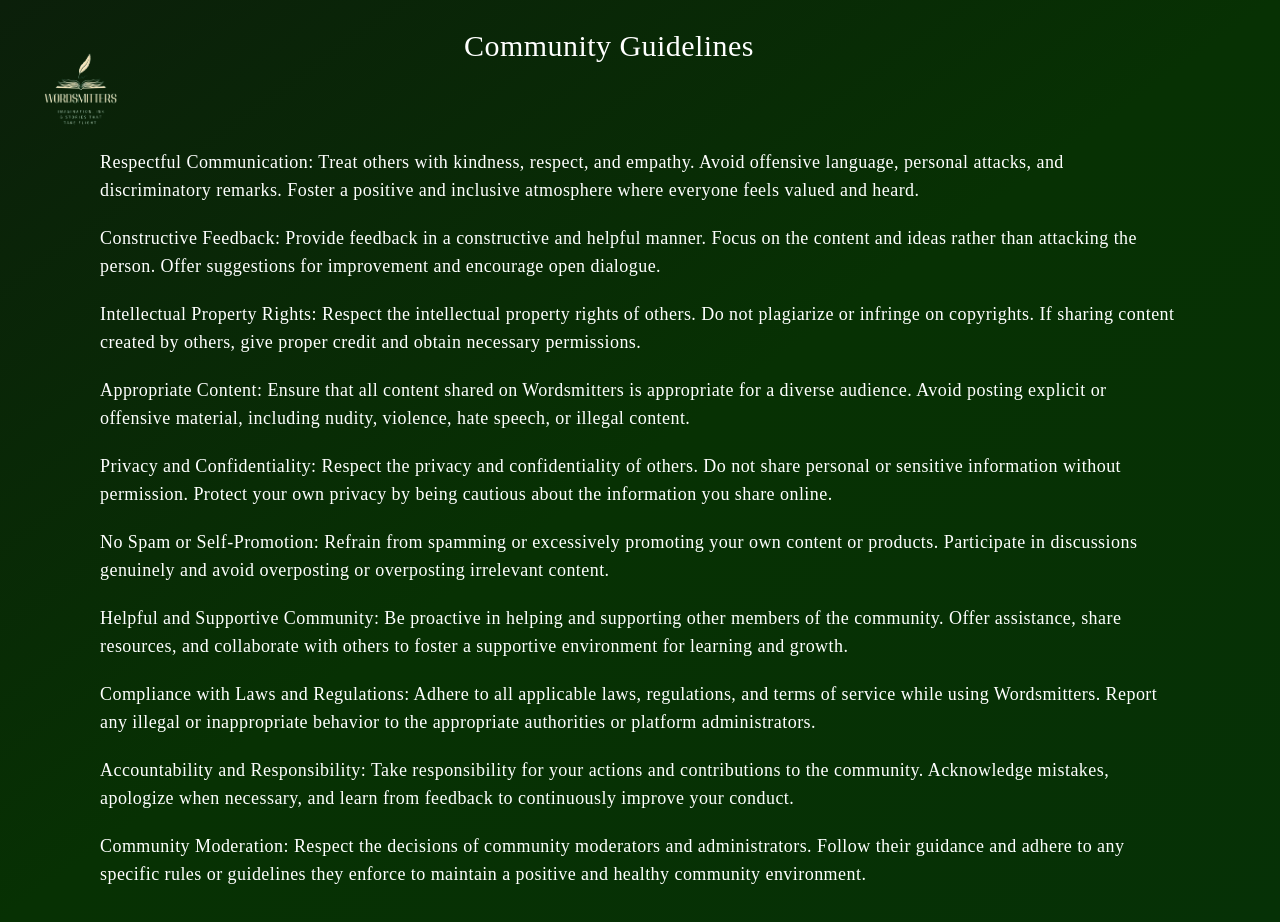
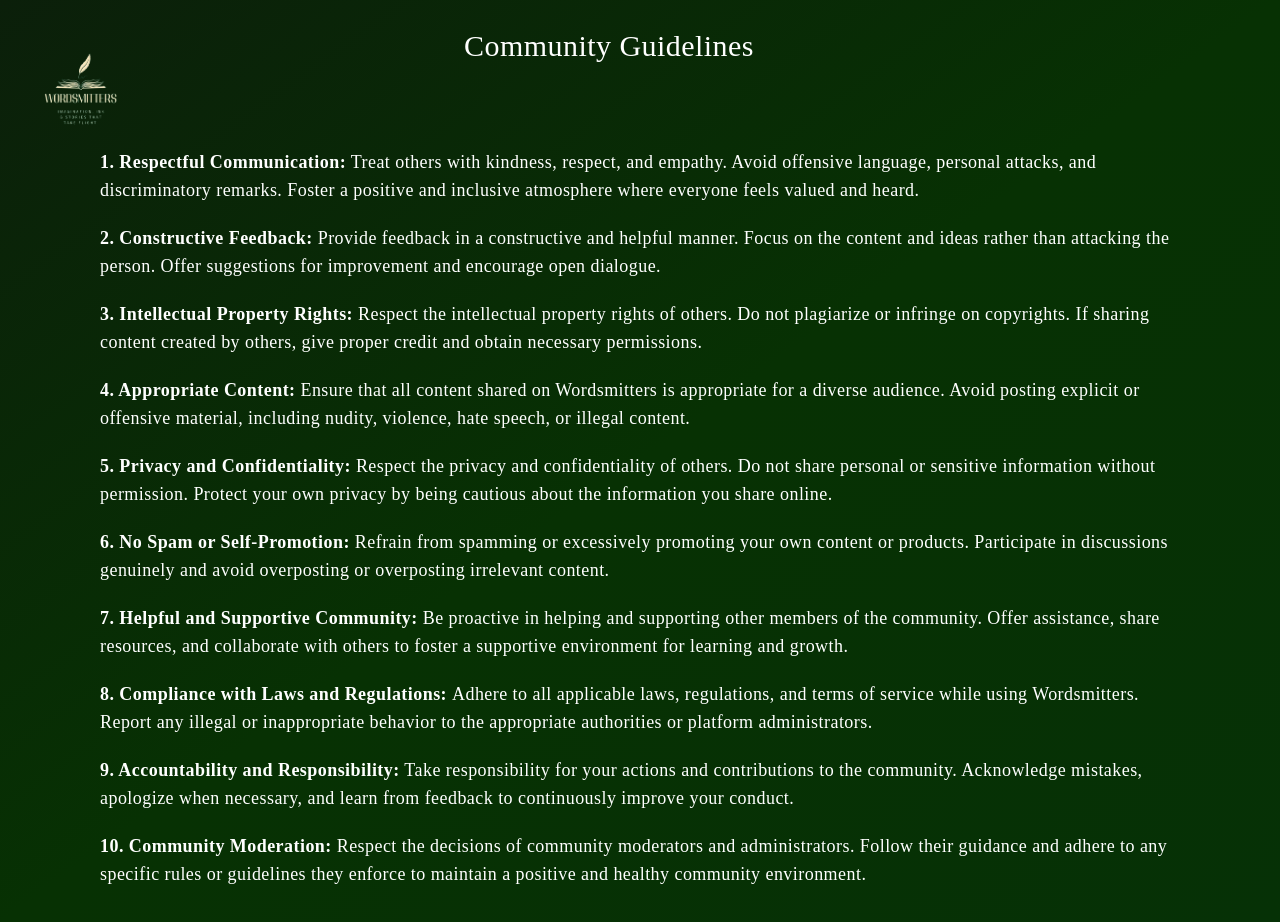
Before and after one commit to Munyia/WordSmitters, a React (Vite) app in the folder client/: page /community in a window 1280 px wide. Built offline with nearby package versions, Linux system fonts and the light colour scheme; a web font is replaced by a local one.

Commit message:
community

```diff
--- a/client/src/components/Community.jsx
+++ b/client/src/components/Community.jsx
@@ -14,16 +14,16 @@ const Community = () => {
         </div>
         </div>
         <div className='flex text-lg gap-5 justify-center  flex-col  mb-4 pl-20 pr-20'>
-            <p>Respectful Communication: Treat others with kindness, respect, and empathy. Avoid offensive language, personal attacks, and discriminatory remarks. Foster a positive and inclusive atmosphere where everyone feels valued and heard.</p>
-            <p>Constructive Feedback: Provide feedback in a constructive and helpful manner. Focus on the content and ideas rather than attacking the person. Offer suggestions for improvement and encourage open dialogue.</p>
-            <p>Intellectual Property Rights: Respect the intellectual property rights of others. Do not plagiarize or infringe on copyrights. If sharing content created by others, give proper credit and obtain necessary permissions.</p>
-            <p>Appropriate Content: Ensure that all content shared on Wordsmitters is appropriate for a diverse audience. Avoid posting explicit or offensive material, including nudity, violence, hate speech, or illegal content.</p>
-            <p>Privacy and Confidentiality: Respect the privacy and confidentiality of others. Do not share personal or sensitive information without permission. Protect your own privacy by being cautious about the information you share online.</p>
-            <p>No Spam or Self-Promotion: Refrain from spamming or excessively promoting your own content or products. Participate in discussions genuinely and avoid overposting or overposting irrelevant content.</p>
-            <p>Helpful and Supportive Community: Be proactive in helping and supporting other members of the community. Offer assistance, share resources, and collaborate with others to foster a supportive environment for learning and growth.</p>
-            <p>Compliance with Laws and Regulations: Adhere to all applicable laws, regulations, and terms of service while using Wordsmitters. Report any illegal or inappropriate behavior to the appropriate authorities or platform administrators.</p>
-            <p>Accountability and Responsibility: Take responsibility for your actions and contributions to the community. Acknowledge mistakes, apologize when necessary, and learn from feedback to continuously improve your conduct.</p>
-            <p>Community Moderation: Respect the decisions of community moderators and administrators. Follow their guidance and adhere to any specific rules or guidelines they enforce to maintain a positive and healthy community environment.</p>
+            <p> <span className='font-bold'>1. Respectful Communication:</span> Treat others with kindness, respect, and empathy. Avoid offensive language, personal attacks, and discriminatory remarks. Foster a positive and inclusive atmosphere where everyone feels valued and heard.</p>
+            <p><span className='font-bold'>2. Constructive Feedback:</span> Provide feedback in a constructive and helpful manner. Focus on the content and ideas rather than attacking the person. Offer suggestions for improvement and encourage open dialogue.</p>
+            <p><span className='font-bold'>3. Intellectual Property Rights:</span> Respect the intellectual property rights of others. Do not plagiarize or infringe on copyrights. If sharing content created by others, give proper credit and obtain necessary permissions.</p>
+            <p><span className='font-bold'>4. Appropriate Content: </span>Ensure that all content shared on Wordsmitters is appropriate for a diverse audience. Avoid posting explicit or offensive material, including nudity, violence, hate speech, or illegal content.</p>
+            <p><span className='font-bold'>5. Privacy and Confidentiality:</span> Respect the privacy and confidentiality of others. Do not share personal or sensitive information without permission. Protect your own privacy by being cautious about the information you share online.</p>
+            <p><span className='font-bold'>6. No Spam or Self-Promotion:</span> Refrain from spamming or excessively promoting your own content or products. Participate in discussions genuinely and avoid overposting or overposting irrelevant content.</p>
+            <p><span className='font-bold'>7. Helpful and Supportive Community:</span> Be proactive in helping and supporting other members of the community. Offer assistance, share resources, and collaborate with others to foster a supportive environment for learning and growth.</p>
+            <p><span className='font-bold'>8. Compliance with Laws and Regulations: </span>Adhere to all applicable laws, regulations, and terms of service while using Wordsmitters. Report any illegal or inappropriate behavior to the appropriate authorities or platform administrators.</p>
+            <p><span className='font-bold'>9. Accountability and Responsibility:</span> Take responsibility for your actions and contributions to the community. Acknowledge mistakes, apologize when necessary, and learn from feedback to continuously improve your conduct.</p>
+            <p><span className='font-bold'>10. Community Moderation:</span> Respect the decisions of community moderators and administrators. Follow their guidance and adhere to any specific rules or guidelines they enforce to maintain a positive and healthy community environment.</p>
         </div>
     </div>
   )
```
